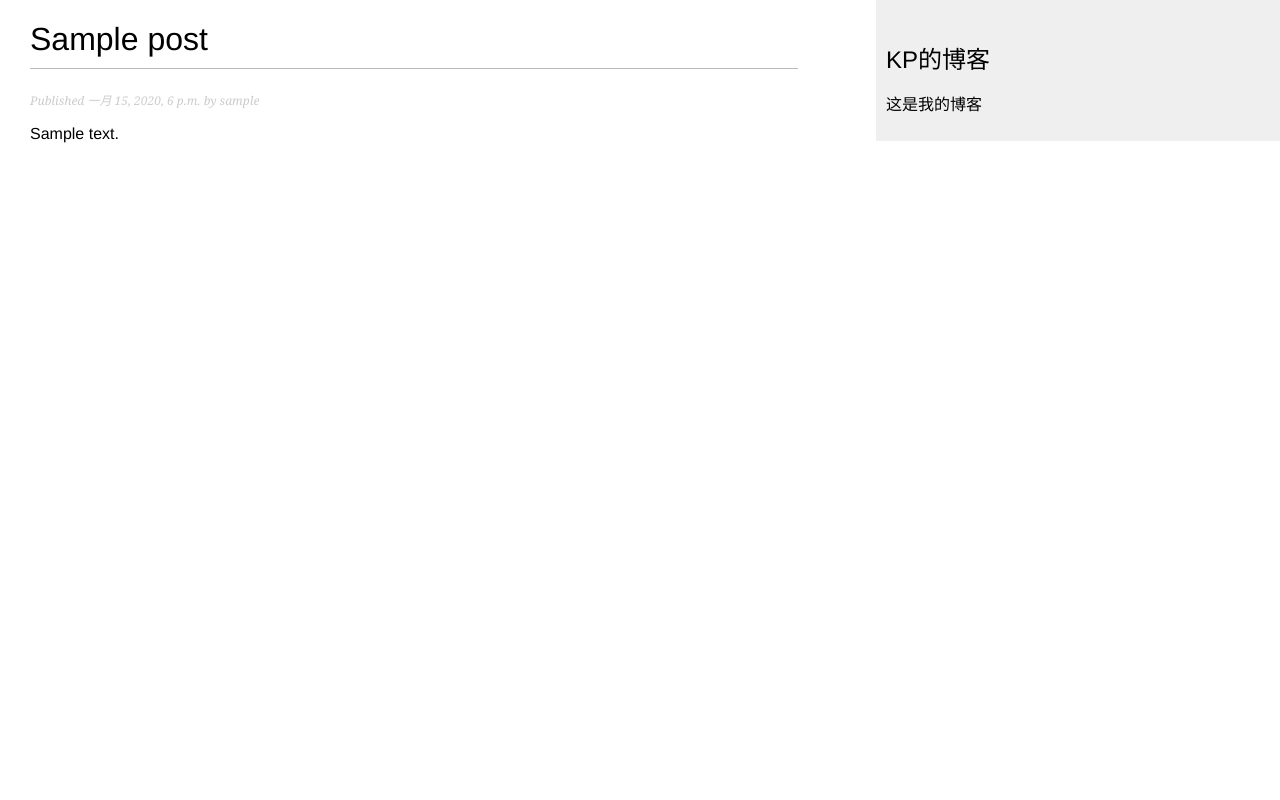
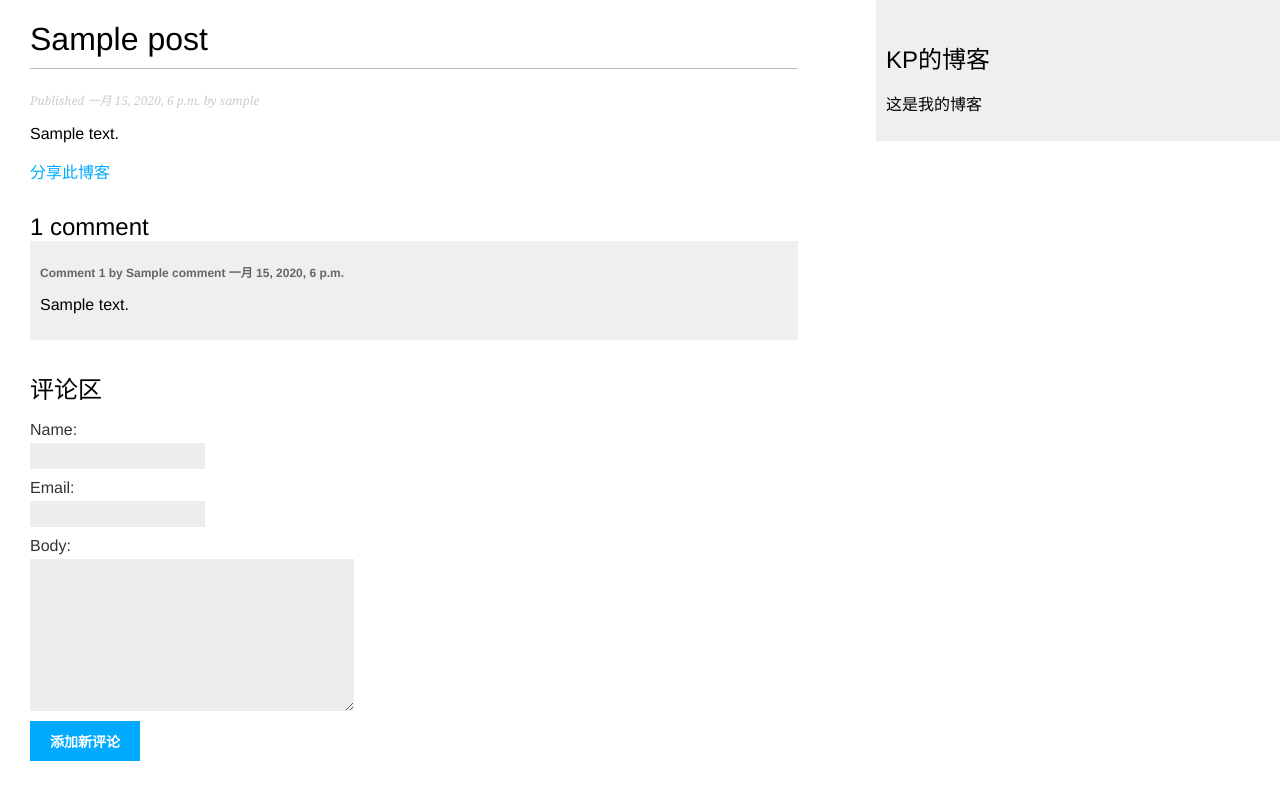
Before and after one commit to yangkaipeng/mysite, a Django app: a page that uses mysite/blog/templates/blog/post/detail.html in a window 1280 px wide. Run offline with Django 3.2, Linux system fonts and the light colour scheme; tables that the repository leaves empty hold one stand-in row (values such as "Sample post").

Commit message:
添加评论区

```diff
--- /dev/null
+++ b/mysite/blog/forms.py
@@ -0,0 +1,14 @@
+from django import forms
+from .models import Comment
+
+
+class EmailPostForm(forms.Form):
+    name = forms.CharField(max_length=25)
+    email = forms.EmailField()
+    to = forms.EmailField()
+    comments = forms.CharField(required=False, widget=forms.Textarea)
+
+class CommentForm(forms.ModelForm):
+    class Meta:
+        model = Comment
+        fields = ('name','email','body')
--- a/mysite/blog/models.py
+++ b/mysite/blog/models.py
@@ -34,3 +34,18 @@ class Post(models.Model):
                               self.publish.month,
                               self.publish.day,
                               self.slug])
+
+class Comment(models.Model):
+    post = models.ForeignKey(Post,
+                             on_delete=models.CASCADE,
+                             related_name='comments')
+    name = models.CharField(max_length=80)
+    email = models.EmailField()
+    body = models.TextField()
+    created = models.DateTimeField(auto_now_add=True)
+    updated = models.DateTimeField(auto_now=True)
+    active = models.BooleanField(default=True)
+    class Meta:
+        ordering = ('created',)
+    def __str__(self):
+        return 'Comment by {} on {}'.format(self.name, self.post)
--- a/mysite/blog/templates/blog/post/detail.html
+++ b/mysite/blog/templates/blog/post/detail.html
@@ -6,4 +6,38 @@
     Published {{ post.publish }} by {{ post.author }}
   </p>
   {{ post.body|linebreaks }}
+  <p>
+    <a href="{% url "blog:post_share" post.id %}">
+      分享此博客
+    </a>
+  </p>
+  {% with comments.count as total_comments %}
+    <h2>
+      {{ total_comments }} comment{{ total_comments|pluralize }}
+    </h2>
+  {% endwith %}
+
+  {% for comment in comments %}
+    <div class="comment">
+      <p class="info">
+        Comment {{ forloop.counter }} by {{ comment.name }}
+        {{ comment.created }}
+      </p>
+      {{ comment.body|linebreaks }}
+    </div>
+  {% empty %}
+    <p>暂时无评论</p>
+  {% endfor %}
+
+  {% if new_comment %}
+    <h2>你发表的评论已被保存。</h2>
+  {% else %}
+    <h2>评论区</h2>
+    <form action="." method="post">
+      {{ comment_form.as_p }}
+      {% csrf_token %}
+      <p><input type="submit" value="添加新评论"></p>
+    </form>
+  {% endif %}
+
 {% endblock %}
--- a/mysite/blog/templates/pagination.html
+++ b/mysite/blog/templates/pagination.html
@@ -7,7 +7,7 @@
         Page {{ page.number }} of {{ page.paginator.num_pages }}.
       </span>
         {% if page.has_next %}
-          <a href="?page={{ page.next_page_number }}">上一页</a>
+          <a href="?page={{ page.next_page_number }}">下一页</a>
         {% endif %}
     </span>
   </div>
--- a/mysite/blog/urls.py
+++ b/mysite/blog/urls.py
@@ -6,4 +6,5 @@ app_name = 'blog'
 urlpatterns = [
     path('',views.post_list, name='post_list'),
     path('<int:year>/<int:month>/<int:day>/<slug:post>/',views.post_detail, name='post_detail'),
+    path('<int:post_id>/share/',views.post_share,name='post_share'),
 ]
--- a/mysite/blog/views.py
+++ b/mysite/blog/views.py
@@ -1,6 +1,9 @@
 from django.shortcuts import render, get_object_or_404
-from .models import Post
+from .models import Post, Comment
 from django.core.paginator import Paginator, EmptyPage, PageNotAnInteger
+from .forms import EmailPostForm, CommentForm
+from django.core.mail import send_mail
+from django.conf import settings
 
 def post_list(request):
     object_list = Post.objects.all()
@@ -22,5 +25,37 @@ def post_detail(request,year,month,day,post):
                                 publish__year=year,
                                 publish__month=month,
                                 publish__day=day)
+    comments = post.comments.filter(active=True)     # 筛选有用评论
+    new_comment = None
+    if request.method == 'POST':
+        # 一个新的评论被post进来
+        comment_form = CommentForm(data=request.POST)
+        if comment_form.is_valid():
+            # 创建一个comment object 但是还不保存到DB中
+            new_comment = comment_form.save(commit=False)
+            new_comment.post = post
+            new_comment.save()
+    else:
+        comment_form = CommentForm()
+    return render(request, 'blog/post/detail.html',{'post':post,
+                                                    'comments':comments,
+                                                    'new_comment':new_comment,
+                                                    'comment_form':comment_form})
 
-    return render(request, 'blog/post/detail.html',{'post':post})
+def post_share(request, post_id):
+    post = get_object_or_404(Post, id=post_id, status = 'published')
+    sent = False
+    cd = None
+    if request.method == 'POST':
+        form = EmailPostForm(request.POST)
+        if form.is_valid():
+            cd = form.cleaned_data
+            # --send email
+            post_url = request.build_absolute_uri(post.get_absolute_url())  # 获取完整URL，包括http schema和主机名
+            subject = '{} ({}) recommends you reading "{}"'.format(cd['name'], cd['email'], post.title)
+            message = 'Read "{}" at {}\n\n{}\'s comments:{}'.format(post.title, post_url, cd['name'], cd['comments'])
+            send_mail(subject, message, settings.EMAIL_HOST_USER,[cd['to']])
+            sent = True
+    else:
+        form = EmailPostForm()
+    return render(request, 'blog/post/share.html',{'post':post,'form':form,'sent':sent})
```
Also changed, not shown: mysite/blog/admin.py (+8 -1 lines), mysite/blog/templates/blog/post/share.html (added, +17 -0 lines), mysite/mysite/settings.py (+7 -0 lines).
